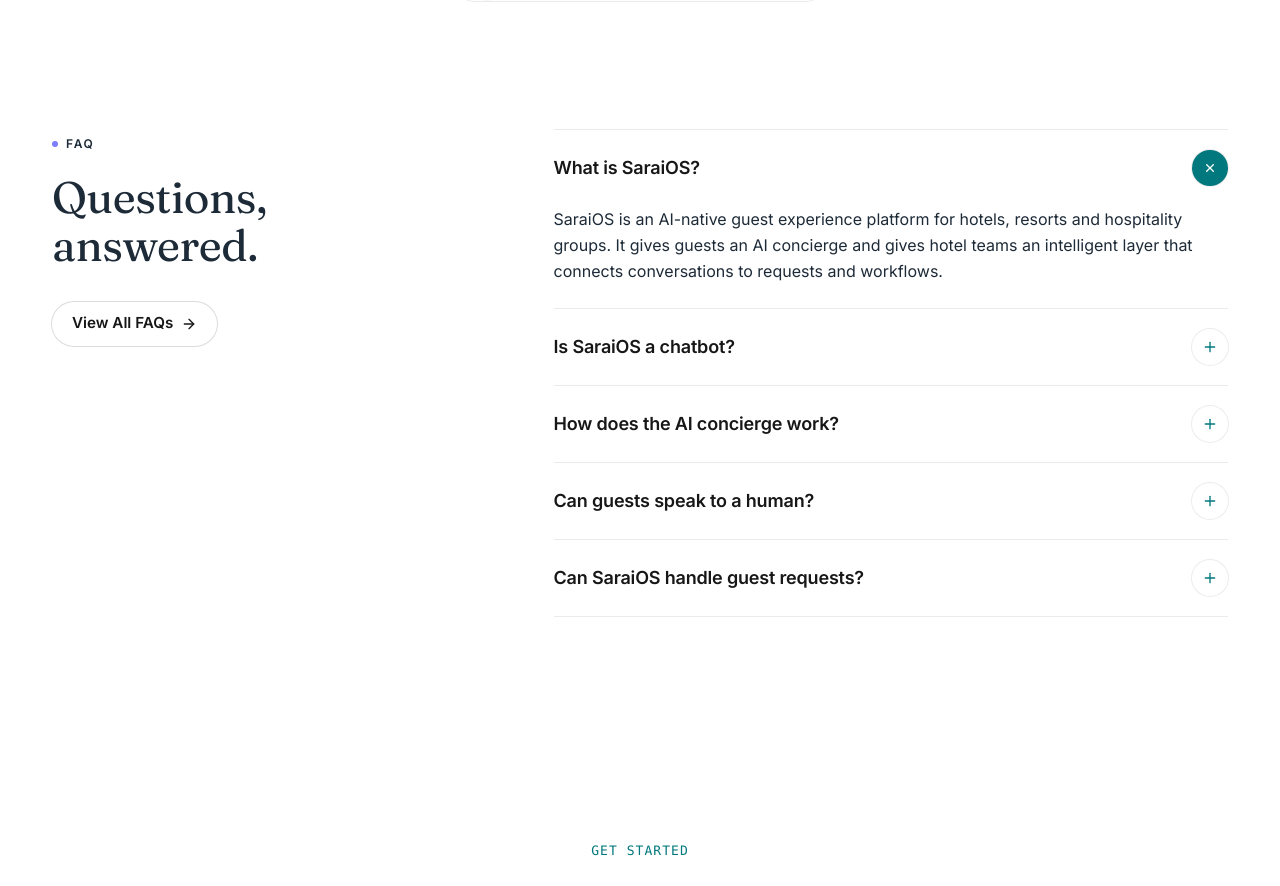
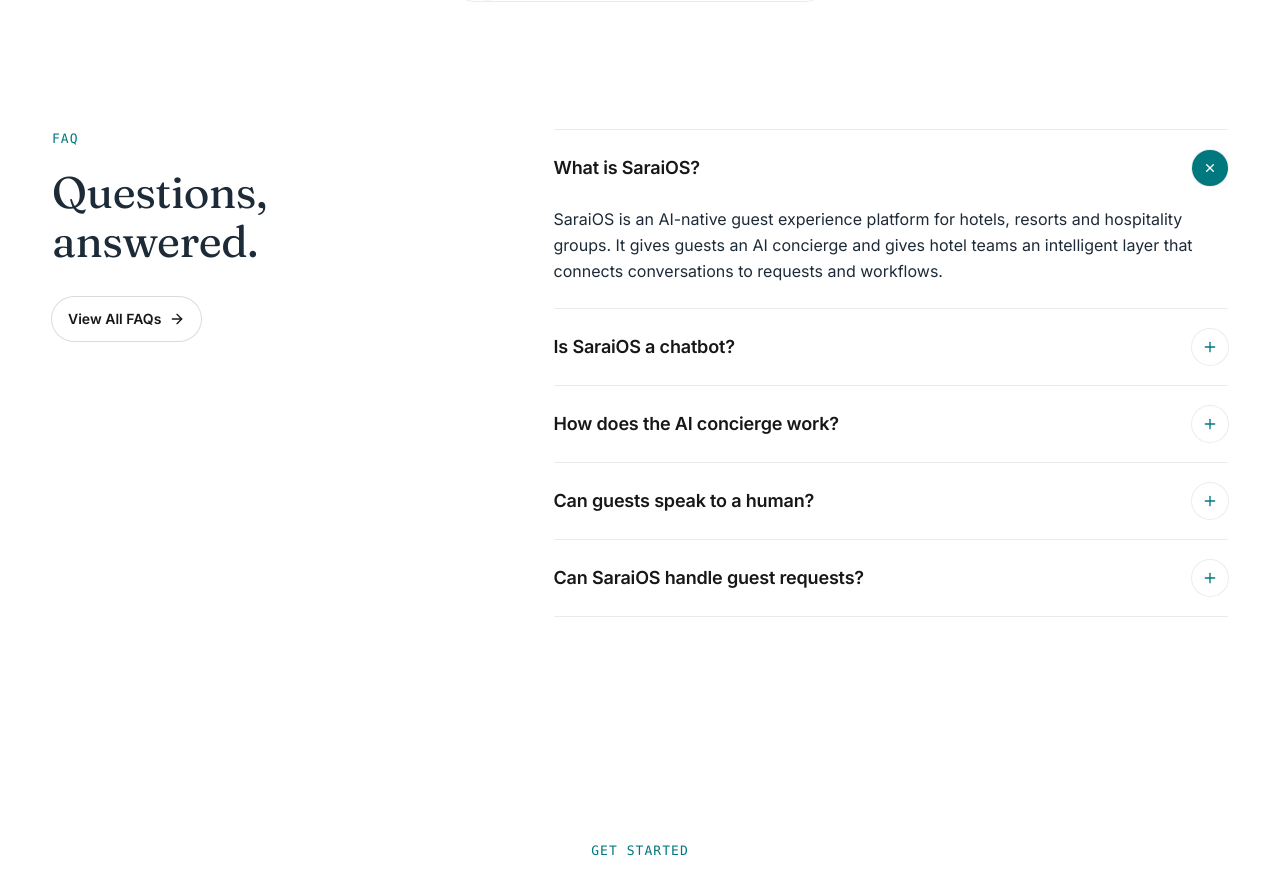
Before and after one commit to abdulrhhkahn/SaraiOS, a Next.js app: page / in a window 1280 px wide. Shown: the part 5927-6813 px from the top of the page. Built offline with nearby package versions, Linux system fonts and the light colour scheme; no server answers.

Commit message:
Add files via upload

```diff
--- a/components/home/PreviewSections.tsx
+++ b/components/home/PreviewSections.tsx
@@ -1,5 +1,5 @@
 import { featuredFaqs } from "@/lib/faq";
-import { ButtonLink, Container, Section, SectionHeading } from "@/components/ui/primitives";
+import { ButtonLink, Container, Section } from "@/components/ui/primitives";
 import { Reveal } from "@/components/animations/Reveal";
 import { Accordion } from "@/components/faq/Accordion";
 
@@ -8,8 +8,9 @@
     <Section>
       <Container className="grid gap-12 lg:grid-cols-[1fr_1.6fr] lg:gap-20">
         <Reveal>
-          <SectionHeading eyebrow="FAQ" title="Questions, answered." />
-          <ButtonLink href="/faq" variant="secondary" arrow className="mt-8">
+          <p className="font-mono text-[0.8125rem] tracking-[0.08em] text-cta uppercase">FAQ</p>
+          <h2 className="mt-5 heading-section text-balance text-subheading">Questions, answered.</h2>
+          <ButtonLink href="/faq" size="sm" variant="secondary" arrow className="mt-8">
             View All FAQs
           </ButtonLink>
         </Reveal>
```
